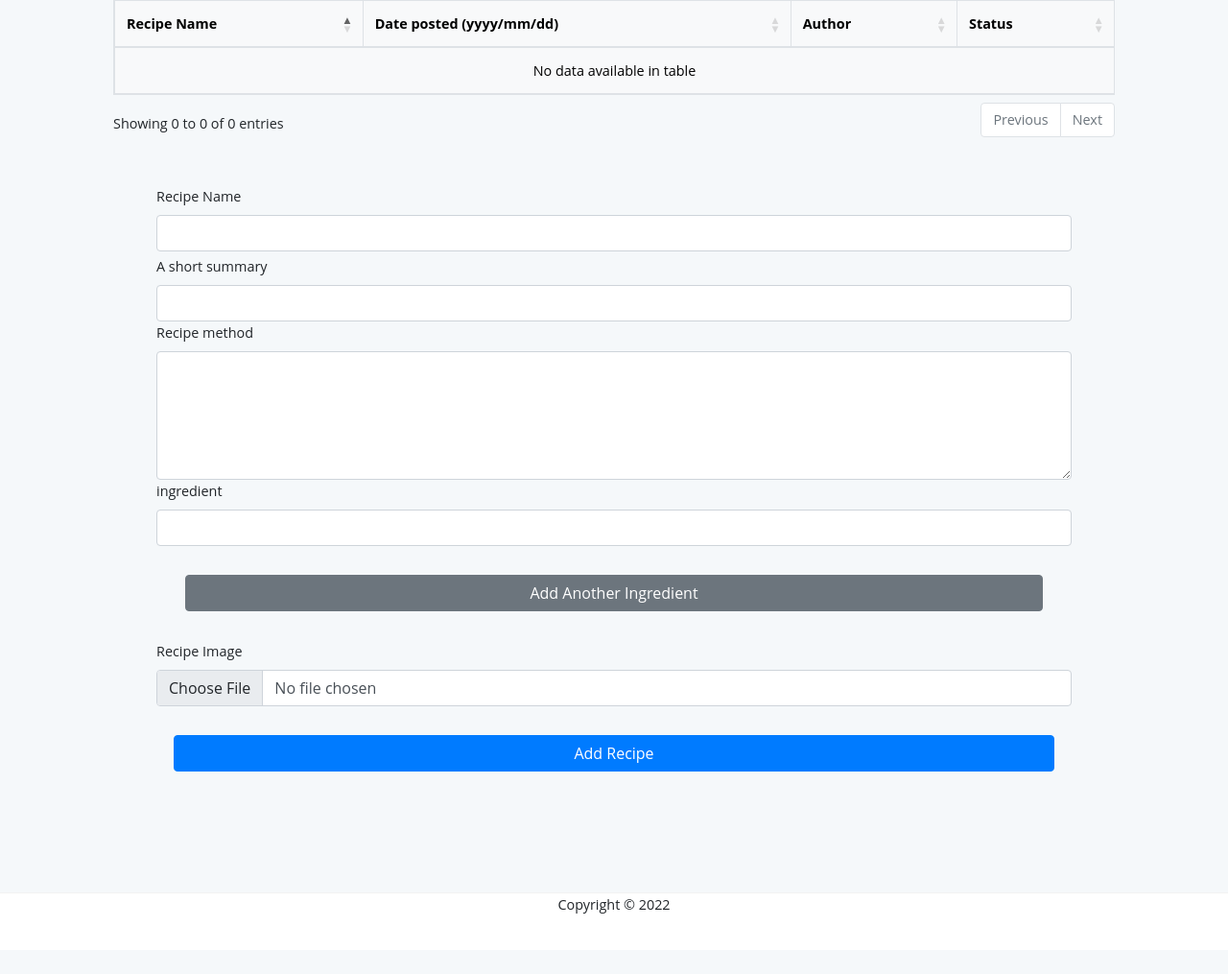
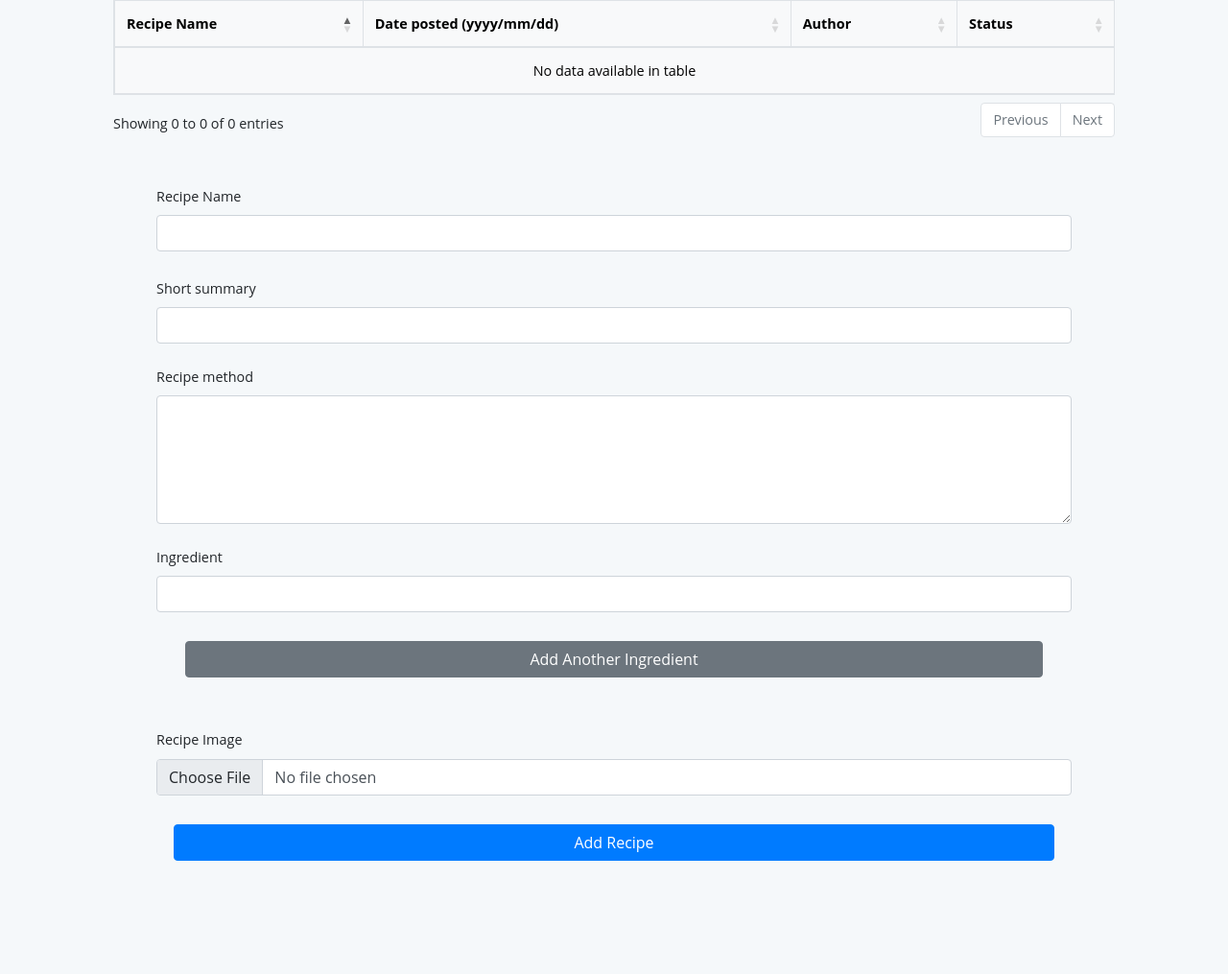
Before and after one commit to Daniel-Himself/WebDev_Course_Project, a PHP site: page /WebDev_HW1/recipes_page.php in a window 1280 px wide. Shown: the part 194-1209 px from the top of the page at 96% size. Before the commit the page ends 1146 px from the top, so only its background shows below. Run offline with PHP 8.4, Linux system fonts and the light colour scheme; the visitor is signed in with stand-in values (Sample User, id 1); data that the repository does not hold is empty; some libraries are stand-ins or nearby versions.

Commit message:
Improved the margins in the recipe table page

```diff
--- a/recipes_page.php
+++ b/recipes_page.php
@@ -64,11 +64,11 @@ if(isset($_COOKIE['user_email']) || isset($_SESSION['User']))
                                 <input name="recipeNameEdit" required type="text" class="form-control" id="first_name" value="<?php echo $editData['recipe_name']?>">
                             </div>
                             <div class="row-3col-3">
-                                </br>
+                                <br>
                                 <label for="last" class="form-label">Recipe Title</label>
                                 <input name="recipeTitleEdit" required type="text" class="form-control" id="title" value="<?php echo $editData['recipe_title']?>">
                             </div>
-                            </br>
+                            <br>
                             <div class="row-3col-3">
                                 <label for="last" class="form-label">Recipe method</label>
                                 <textarea class="form-control" name="recipeMethodEdit" cols="40" rows="5"><?php echo $editData['recipe_method']?></textarea>
@@ -91,17 +91,20 @@ if(isset($_COOKIE['user_email']) || isset($_SESSION['User']))
                             <div class="row-1col-3">
                                 <label for="first" class="form-label">Recipe Name</label>
                                 <input name="recipeName" required type="text" class="form-control" id="first_name">
+                                <br>
                             </div>
                             <div class="row-3col-3">
-                                <label for="last" class="form-label pt-1">A short summary</label>
+                                <label for="last" class="form-label pt-1">Short summary</label>
                                 <input name="recipeTitle" required type="text" class="form-control" id="title">
+                                <br>
                             </div>
                             <div class="row-3col-3">
                                 <label for="last" class="form-label">Recipe method</label>
                                 <textarea class="form-control" name="recipeMethod" cols="40" rows="5"></textarea>
+                                <br>
                             </div>
                             <div class='row-3col-3'>
-                                <label for='last' class='form-label'>ingredient</label>
+                                <label for='last' class='form-label'>Ingredient</label>
                                 <input required type='tel' name='items[]' value='' class='form-control'>
                             </div>
                             <div id="tbody0"></div>
@@ -115,6 +118,7 @@ if(isset($_COOKIE['user_email']) || isset($_SESSION['User']))
                             <div class='row-3col-3'>
                                 <div style="padding:30px;" class="row-4col-2">
                                     <button type="button" onclick="addItem();" class="btn btn-block btn-secondary">Add Another Ingredient</button>
+                                    <br>
                                 </div>
                                 <label for='last' class='form-label'>Recipe Image</label>
                                 <input class='form-control' required type="file" name="image" placeholder="Product Image" />
```
